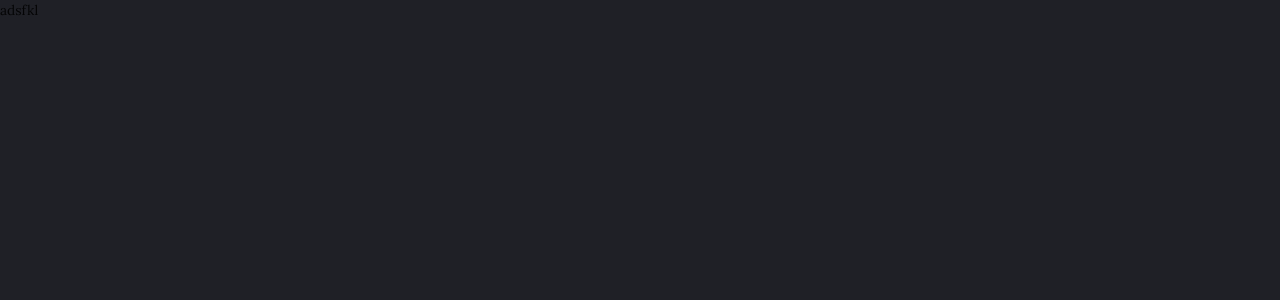
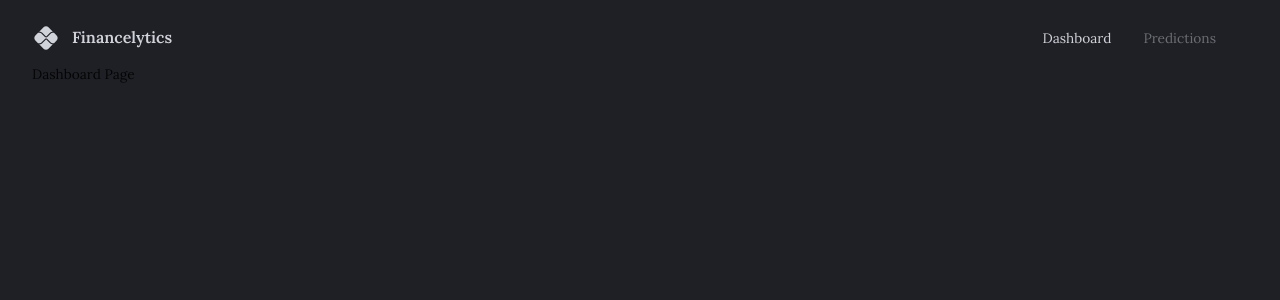
Before and after one commit to WinnardArthur/Envision, a React (Vite) app in the folder client/: page / in a window 1280 px wide. Shown: the top 300 px of the page. Built offline with nearby package versions, Linux system fonts and the light colour scheme.

Commit message:
feat: setup and create Navbar

```diff
--- a/client/src/App.tsx
+++ b/client/src/App.tsx
@@ -1,17 +1,27 @@
 import { useMemo } from "react";
 import { createTheme } from "@mui/material/styles";
 import { themeSettings } from "./theme";
-import { ThemeProvider, CssBaseline } from "@mui/material";
+import { ThemeProvider, CssBaseline, Box } from "@mui/material";
+import { BrowserRouter, Routes, Route } from "react-router-dom";
+import Navbar from '@/components/Navbar';
 
 function App() {
   const theme = useMemo(() => createTheme(themeSettings), []);
 
   return (
     <div className="app">
-      <ThemeProvider theme={theme}>
-        <CssBaseline />
-        adsfkl
-      </ThemeProvider>
+      <BrowserRouter>
+        <ThemeProvider theme={theme}>
+          <CssBaseline />
+          <Box width="100%" height="100%" padding="1rem 2rem 4rem 2rem">
+            <Navbar />
+            <Routes>
+              <Route path="/" element={<div>Dashboard Page</div>} />
+              <Route path="/predictions" element={<div>Prediction Page</div>} />
+            </Routes>
+          </Box>
+        </ThemeProvider>
+      </BrowserRouter>
     </div>
   );
 }
--- /dev/null
+++ b/client/src/components/FlexBetween.tsx
@@ -0,0 +1,10 @@
+import { Box } from '@mui/material';
+import { styled } from '@mui/system';
+
+const FlexBetween = styled(Box)({
+    display: 'flex',
+    justifyContent: 'space-between',
+    alignItems: 'center',
+})
+
+export default FlexBetween;
--- /dev/null
+++ b/client/src/components/Navbar.tsx
@@ -0,0 +1,51 @@
+import { useState } from "react";
+import FlexBetween from "./FlexBetween";
+import { Box, Typography, useTheme } from "@mui/material";
+import PixIcon from "@mui/icons-material/Pix";
+import { Link } from "react-router-dom";
+
+const Navbar = () => {
+  const { palette } = useTheme();
+  const [selected, setSelected] = useState("dashboard");
+
+  return (
+    <FlexBetween mb="0.25rem" p="0.5rem 0rem" color={palette.grey[300]}>
+      <FlexBetween gap="0.75rem">
+        <PixIcon sx={{ fontSize: "28px" }} />
+        <Typography variant="h4" fontSize="16px">
+          Financelytics
+        </Typography>
+      </FlexBetween>
+
+      <FlexBetween gap="2rem">
+        <Box sx={{ "&:hover": { color: palette.primary[100] } }}>
+          <Link
+            to="/"
+            onClick={() => setSelected("dashboard")}
+            style={{
+              color: selected === "dashboard" ? "inherit" : palette.grey[700],
+              textDecoration: "inherit",
+            }}
+          >
+            Dashboard
+          </Link>
+        </Box>
+        <Box sx={{ "&:hover": { color: palette.primary[100] } }}>
+          <Link
+            to="/predictions"
+            onClick={() => setSelected("predictions")}
+            style={{
+              color: selected === "predictions" ? "inherit" : palette.grey[700],
+              textDecoration: "inherit",
+            }}
+          >
+            Predictions
+          </Link>
+        </Box>
+        <Box></Box>
+      </FlexBetween>
+    </FlexBetween>
+  );
+};
+
+export default Navbar;
```
Also changed, not shown: client/src/pages/Dashboard.tsx (added, +18 -0 lines), client/src/pages/Prediction.tsx (added, +9 -0 lines).
